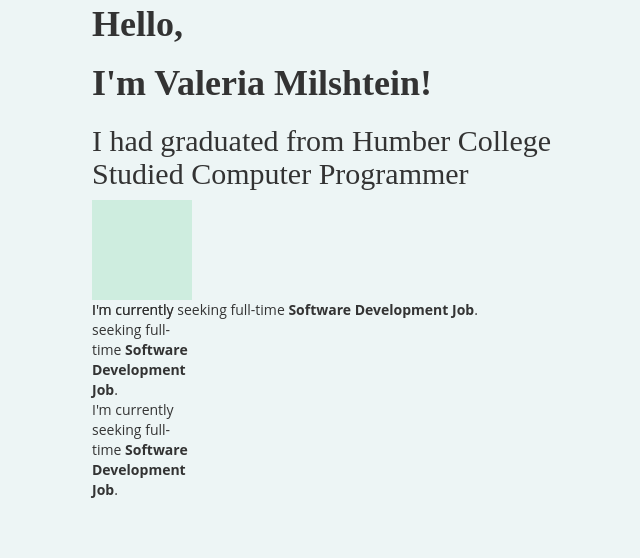
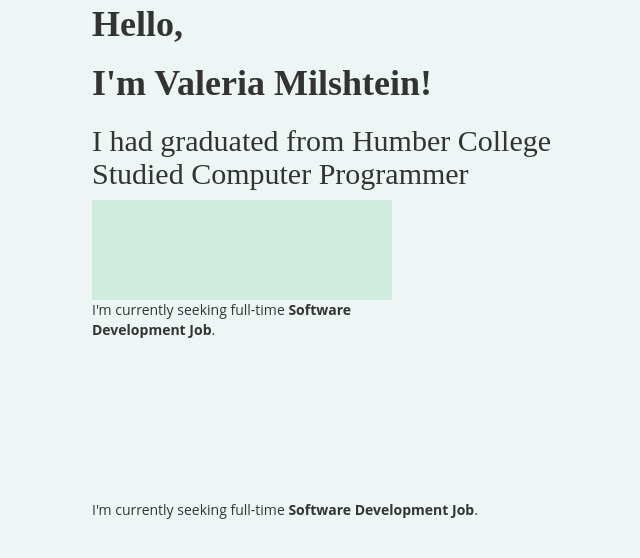
Before and after one commit to valeriamilshtein/my-first-blog, a Django app: page / in a window 1280 px wide. Shown: the part 147-705 px from the top of the page, without its empty margins (16-656 px from the left). Run offline with Django 3.2, Linux system fonts and the light colour scheme; data that the repository does not hold is empty; some libraries are stand-ins or nearby versions.

Commit message:
added growing effect

```diff
--- a/blog/templates/blog/post_list.html
+++ b/blog/templates/blog/post_list.html
@@ -67,10 +67,11 @@
                 50% {border-color: tranparent;}
             }
 
+
             .css-growing {
                 border-top: 100px solid #CEEDDF;
-                height: 100px;
-                width: 100px;
+                height: 300px;
+                width: 300px;
             }
             @keyframes grow {
                 0% { font-size: 0; }
@@ -80,12 +81,6 @@
             .css-growing:hover .grows {
                 animation-name: grow;
                 animation-duration: 3s;
-            }
-
-            .css-growing:hover .growsandstays {
-                animation-name: grow;
-                animation-duration: 3s;
-                animation-fill-mode: forwards;
             }
 
         </style>
@@ -105,7 +100,6 @@
         <h2>I had graduated from Humber College<br>Studied Computer Programmer</h2>
 
         <div class="css-growing">
-            <div class="growsandstays">I'm currently seeking full-time <strong>Software Development Job</strong>.</div>
             <div class="grows">I'm currently seeking full-time <strong>Software Development Job</strong>.</div>
         </div>
 
```
